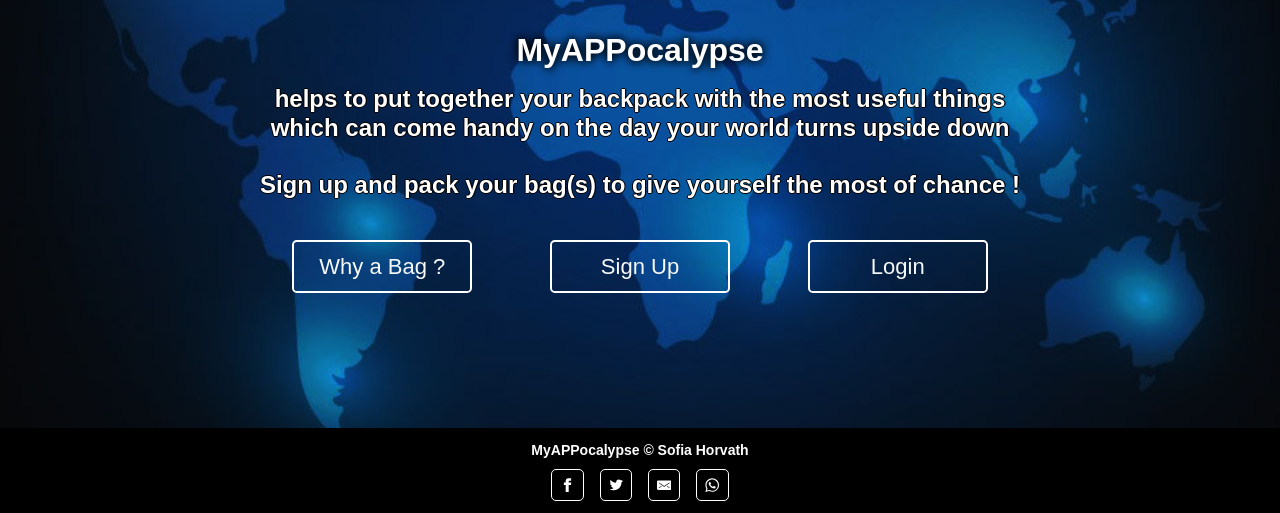
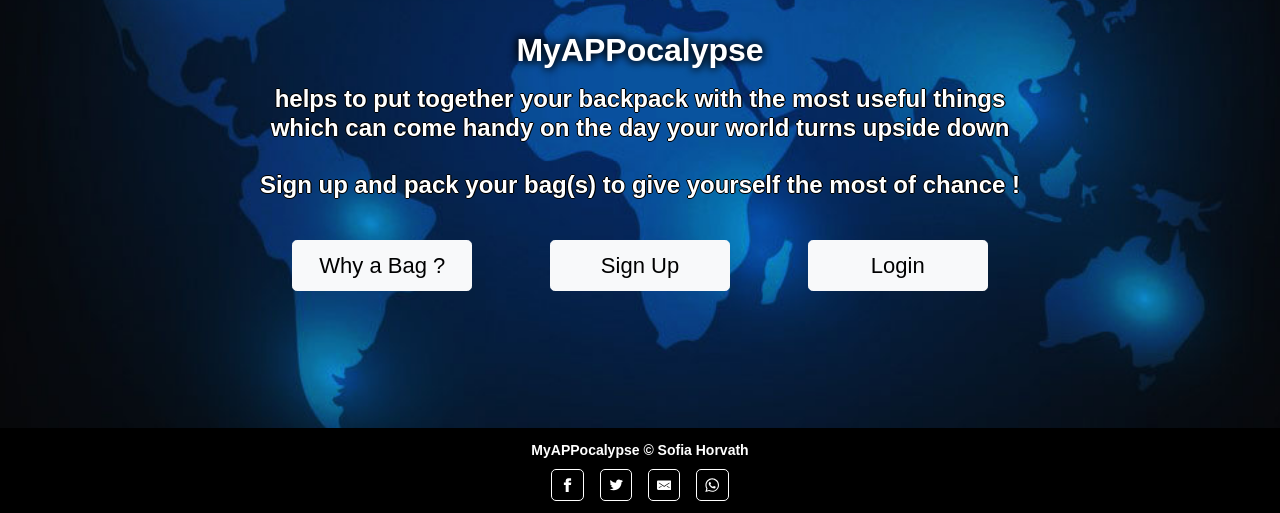
Before and after one commit to Code-Institute-Submissions/SofiaHorvath91-ucd_project_4_MayResub, a Django app: page / in a window 1280 px wide. Shown: the part 287-800 px from the top of the page. Run offline with Django 4.2, Linux system fonts and the light colour scheme; some libraries are stand-ins or nearby versions; some web fonts are replaced.

Commit message:
Styling of Home page and Footer for better UX

```diff
--- a/myappocalypse/templates/myappocalypse/home.html
+++ b/myappocalypse/templates/myappocalypse/home.html
@@ -57,17 +57,17 @@
                     <!-- User not logged in : Quick links to site description (Why A Bag) and Login / Signup pages -->
                     <div class="buttons-container">
                         <div class="center-container">
-                            <a class="btn btn-lg btn-outline-light home-btns" href="{% url 'whyabag' %}">
+                            <a class="btn btn-lg btn-light home-btns" href="{% url 'whyabag' %}">
                                 Why a Bag ?
                             </a>
                         </div>
                         <div class="center-container">
-                            <a class="btn btn-lg btn-outline-light home-btns" href="{% url 'signup' %}">
+                            <a class="btn btn-lg btn-light home-btns" href="{% url 'signup' %}">
                                 Sign Up
                             </a>
                         </div>
                         <div class="center-container">
-                            <a class="btn btn-lg btn-outline-light home-btns" href="{% url 'login' %}">
+                            <a class="btn btn-lg btn-light home-btns" href="{% url 'login' %}">
                                 Login
                             </a>
                         </div>
--- a/static/css/style.css
+++ b/static/css/style.css
@@ -206,6 +206,11 @@ nav {
   text-decoration: none;
   color: white;
   margin: 0 0.5em 0 0.5em;
+}
+
+.resp-sharing-button__icon:hover,
+.resp-sharing-button__icon:active{
+    color: black !important;
 }
 
 .resp-sharing-button__icon {
```
